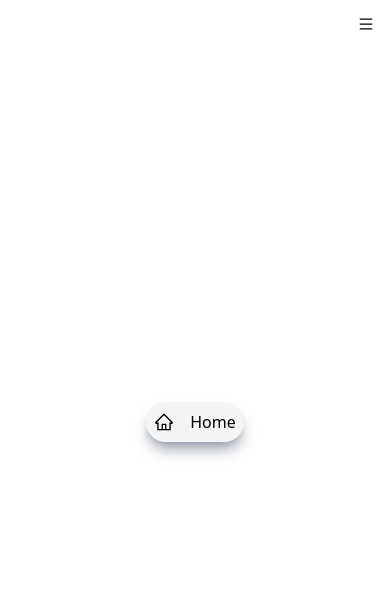
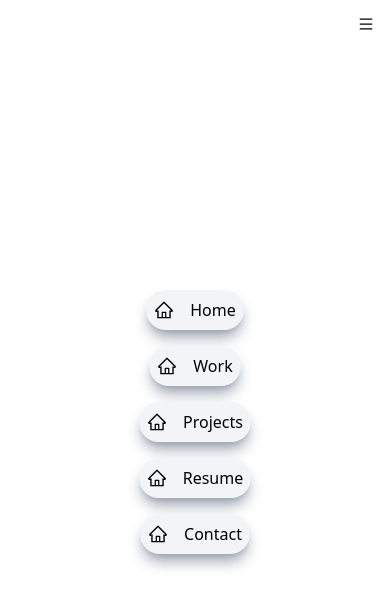
Before and after one commit to lavollmer/react-website, a React (Vite) app in the folder react-website/: page / in a window 390 px wide. Both pictures are taken after a click on the icon 366 px from the left and 24 px from the top of the page. Shown: the top 608 px of the page. Built offline with nearby package versions, Linux system fonts and the light colour scheme.

Commit message:
adding more buttons with areas to navigate to

```diff
--- a/react-website/src/components/Sidenav.jsx
+++ b/react-website/src/components/Sidenav.jsx
@@ -35,6 +35,38 @@
               <AiOutlineHome size={20} />
               <span className="pl-4">Home</span>
             </a>
+            <a
+              href="#main"
+              className="w-[75%} flex justify-center items-center rounded-full shadow-lg bg-gray-100 shadow-gray-400 m-2 p-2 cursor-pointer hover:scale-110 ease-in duration-200"
+            >
+              {/* AiOutlineHome icon from React icons with a size of 20 pixels */}
+              <AiOutlineHome size={20} />
+              <span className="pl-4">Work</span>
+            </a>
+            <a
+              href="#main"
+              className="w-[75%} flex justify-center items-center rounded-full shadow-lg bg-gray-100 shadow-gray-400 m-2 p-2 cursor-pointer hover:scale-110 ease-in duration-200"
+            >
+              {/* AiOutlineHome icon from React icons with a size of 20 pixels */}
+              <AiOutlineHome size={20} />
+              <span className="pl-4">Projects</span>
+            </a>
+            <a
+              href="#main"
+              className="w-[75%} flex justify-center items-center rounded-full shadow-lg bg-gray-100 shadow-gray-400 m-2 p-2 cursor-pointer hover:scale-110 ease-in duration-200"
+            >
+              {/* AiOutlineHome icon from React icons with a size of 20 pixels */}
+              <AiOutlineHome size={20} />
+              <span className="pl-4">Resume</span>
+            </a>
+            <a
+              href="#main"
+              className="w-[75%} flex justify-center items-center rounded-full shadow-lg bg-gray-100 shadow-gray-400 m-2 p-2 cursor-pointer hover:scale-110 ease-in duration-200"
+            >
+              {/* AiOutlineHome icon from React icons with a size of 20 pixels */}
+              <AiOutlineHome size={20} />
+              <span className="pl-4">Contact</span>
+            </a>
           </div>
         ) : (
           <div></div>
```
